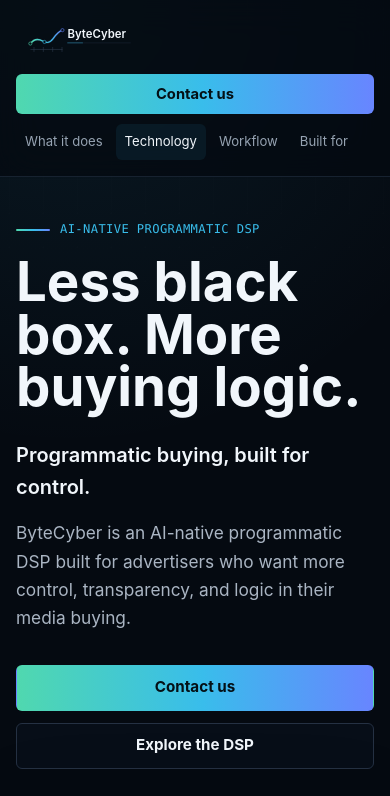
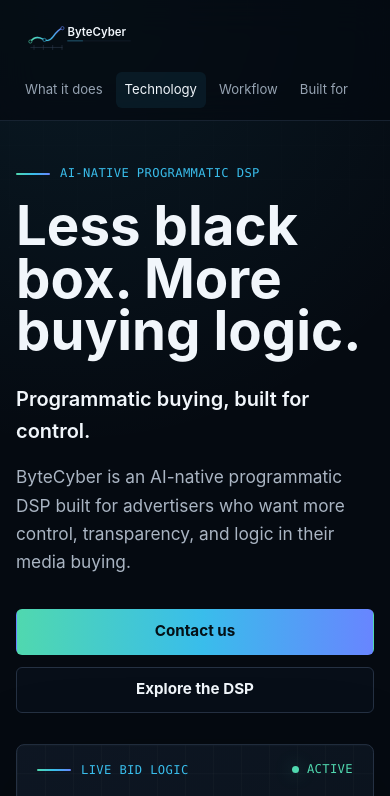
Before and after one commit to ksuuushaworkhard-design/bytecyber-landing, a plain HTML site: page index.html in a window 390 px wide. Shown: the top 796 px of the page. Drawn offline with Linux system fonts and the light colour scheme.

Commit message:
Fix ByteCyber mobile header CTA

```diff
--- a/styles.css
+++ b/styles.css
@@ -1006,6 +1006,24 @@
   }
 }
 
+@media (max-width: 900px) {
+  .site-header {
+    grid-template-columns: 1fr;
+    gap: 10px;
+    min-height: auto;
+    padding: 12px 16px 10px;
+  }
+
+  .site-header .nav-cta {
+    display: none;
+  }
+
+  .site-nav {
+    order: 2;
+    width: 100%;
+  }
+}
+
 @media (max-width: 820px) {
   .section-shell {
     width: min(100% - 32px, 1180px);
```
